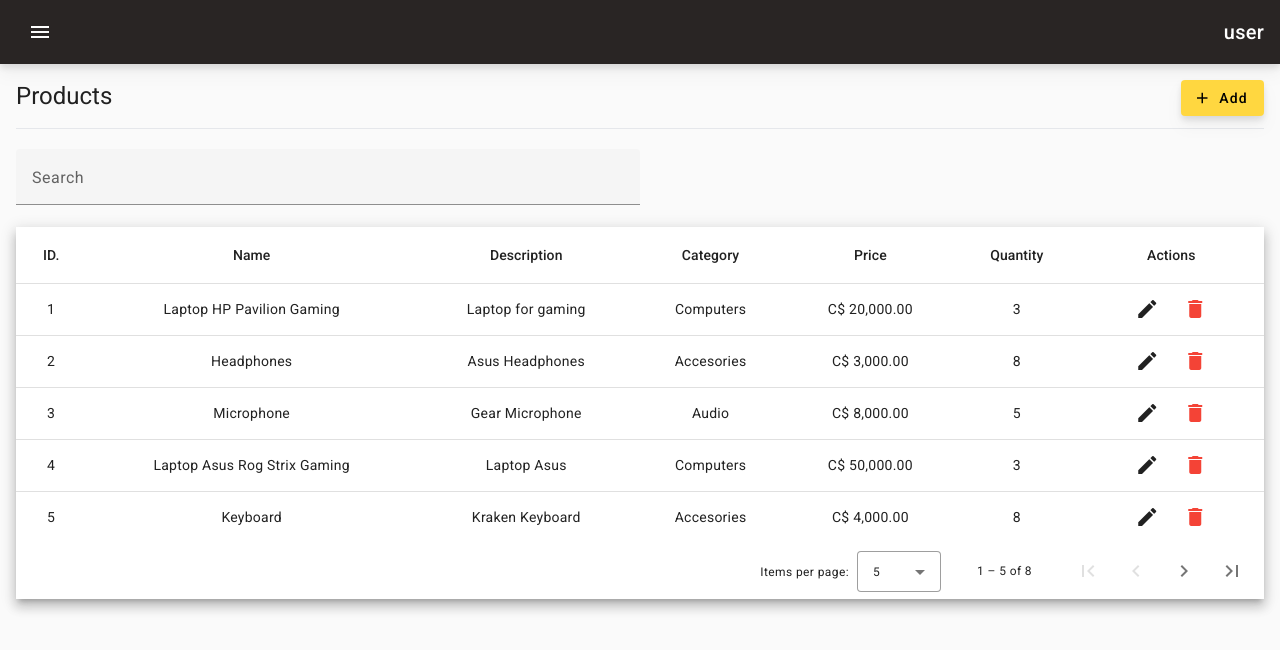
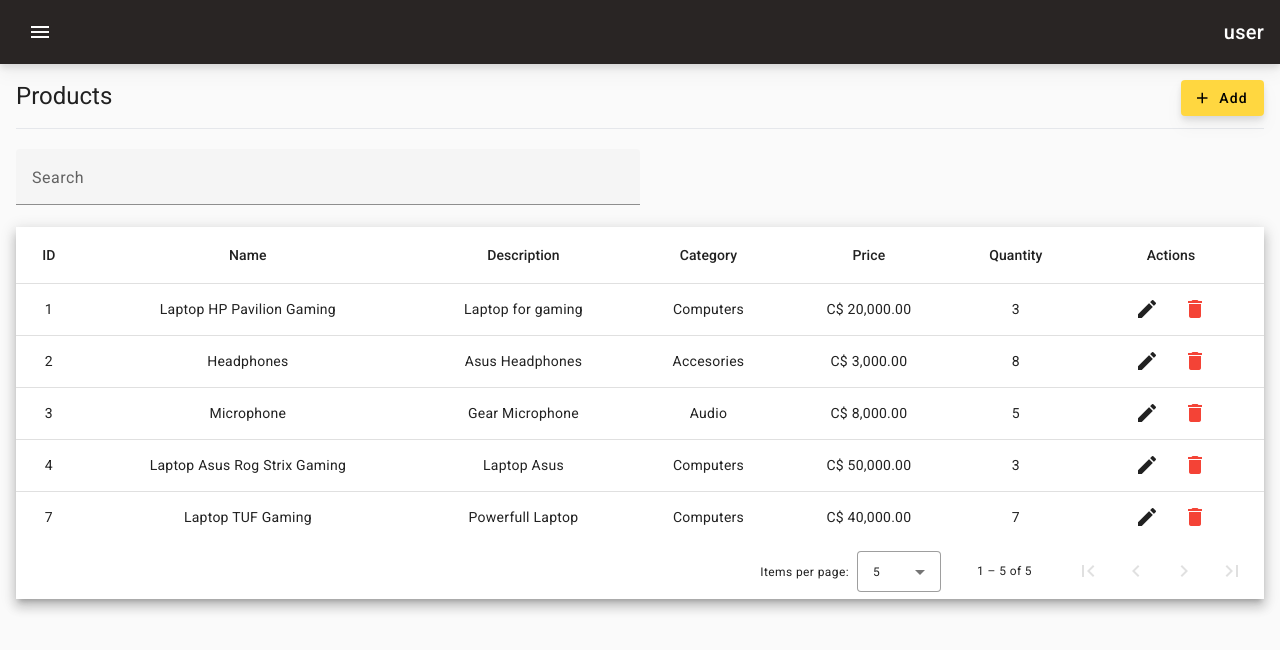
Before and after one commit to AlexAvilezB/IMS-APP, an Angular app: page /products in a window 1280 px wide. Shown: the top 650 px of the page. Built offline with nearby package versions, Linux system fonts and the light colour scheme; data requests are answered from the project's data file.

Commit message:
servicio de borrado de productos y funcionalidad añadida a boton, recarga de componente al eliminar

```diff
--- a/db.json
+++ b/db.json
@@ -67,28 +67,6 @@
       }
     },
     {
-      "id": 5,
-      "product_name": "Keyboard",
-      "description": "Kraken Keyboard",
-      "price": 4000,
-      "quantity": 8,
-      "category": {
-        "cid": 2,
-        "category_name": "Accesories"
-      }
-    },
-    {
-      "id": 6,
-      "product_name": "Speakers",
-      "description": "500w Speaker",
-      "price": 10000,
-      "quantity": 3,
-      "category": {
-        "cid": 3,
-        "category_name": "Audio"
-      }
-    },
-    {
       "id": 7,
       "product_name": "Laptop TUF Gaming",
       "description": "Powerfull Laptop",
@@ -98,16 +76,6 @@
         "cid": 1,
         "category_name": "Computers"
       }
-    },
-    {
-      "product_name": "Laptop Asus Rog Strix 17",
-      "description": "32gb Ram, RTX 3070ti",
-      "price": 60000,
-      "quantity": 5,
-      "category": {
-        "category_name": "Computers"
-      },
-      "id": 8
     }
   ],
   "categories": [
--- a/src/app/IMS/pages/add-products/add-products.component.ts
+++ b/src/app/IMS/pages/add-products/add-products.component.ts
@@ -49,6 +49,7 @@ export class AddProductsComponent implements OnInit {
     } else {
       this.productsForm.value.category = {'category_name': this.productsForm.value.category};
       this.productService.createProduct(this.productsForm.value ).subscribe( resp => {
+         alert('Product added succesfully');
          this.router.navigate(['/products']);
       })
     }
--- a/src/app/IMS/pages/products/products.component.html
+++ b/src/app/IMS/pages/products/products.component.html
@@ -16,7 +16,7 @@
 
   <!-- ID Column -->
     <ng-container matColumnDef="id">
-      <th mat-header-cell *matHeaderCellDef> ID. </th>
+      <th mat-header-cell *matHeaderCellDef> ID </th>
       <td mat-cell *matCellDef="let product"> {{product.id}} </td>
     </ng-container>
 
@@ -57,7 +57,7 @@
         <button mat-icon-button color="basic">
           <mat-icon>edit</mat-icon>
         </button>
-        <button mat-icon-button color="warn">
+        <button mat-icon-button color="warn" (click)="deleteProduct(product.id)">
           <mat-icon>delete</mat-icon>
         </button>
       </td>
--- a/src/app/IMS/pages/products/products.component.ts
+++ b/src/app/IMS/pages/products/products.component.ts
@@ -5,6 +5,7 @@ import { MatTableDataSource } from '@angular/material/table';
 
 import { Product } from '../../interfaces/products';
 import { ProductsService } from '../../services/products.service';
+import { Router } from '@angular/router';
 
 @Component({
   selector: 'app-products',
@@ -58,4 +59,11 @@ export class ProductsComponent implements AfterViewInit {
       this.dataSource.paginator.firstPage();
     }
   }
+
+  deleteProduct( id: number ) {
+    this.productsService.deleteProduct(id).subscribe( resp => {
+      alert('Product deleted succesfully');
+      this.ngAfterViewInit();
+    });
+  }
 }
--- a/src/app/IMS/services/products.service.ts
+++ b/src/app/IMS/services/products.service.ts
@@ -7,12 +7,11 @@ import { Product, Category } from '../interfaces/products';
   providedIn: 'root',
 })
 export class ProductsService {
-
   baseUrl = 'http://localhost:3000'; //link de desarrollo, cambiar en produccion
 
-  constructor( private http: HttpClient ) {}
+  constructor(private http: HttpClient) {}
 
-  getProducts() {
+  getProducts(): Observable<Product[]> {
     return this.http.get<Product[]>(`${this.baseUrl}/products`);
   }
 
@@ -20,7 +19,11 @@ export class ProductsService {
     return this.http.get<Category[]>(`${this.baseUrl}/categories`);
   }
 
-  createProduct( product: Product ): Observable<Product> {
+  createProduct(product: Product): Observable<Product> {
     return this.http.post<Product>(`${this.baseUrl}/products`, product);
   }
+
+  deleteProduct(id: number) {
+    return this.http.delete<Product>(`${this.baseUrl}/products/${id}`);
+  }
 }
```
